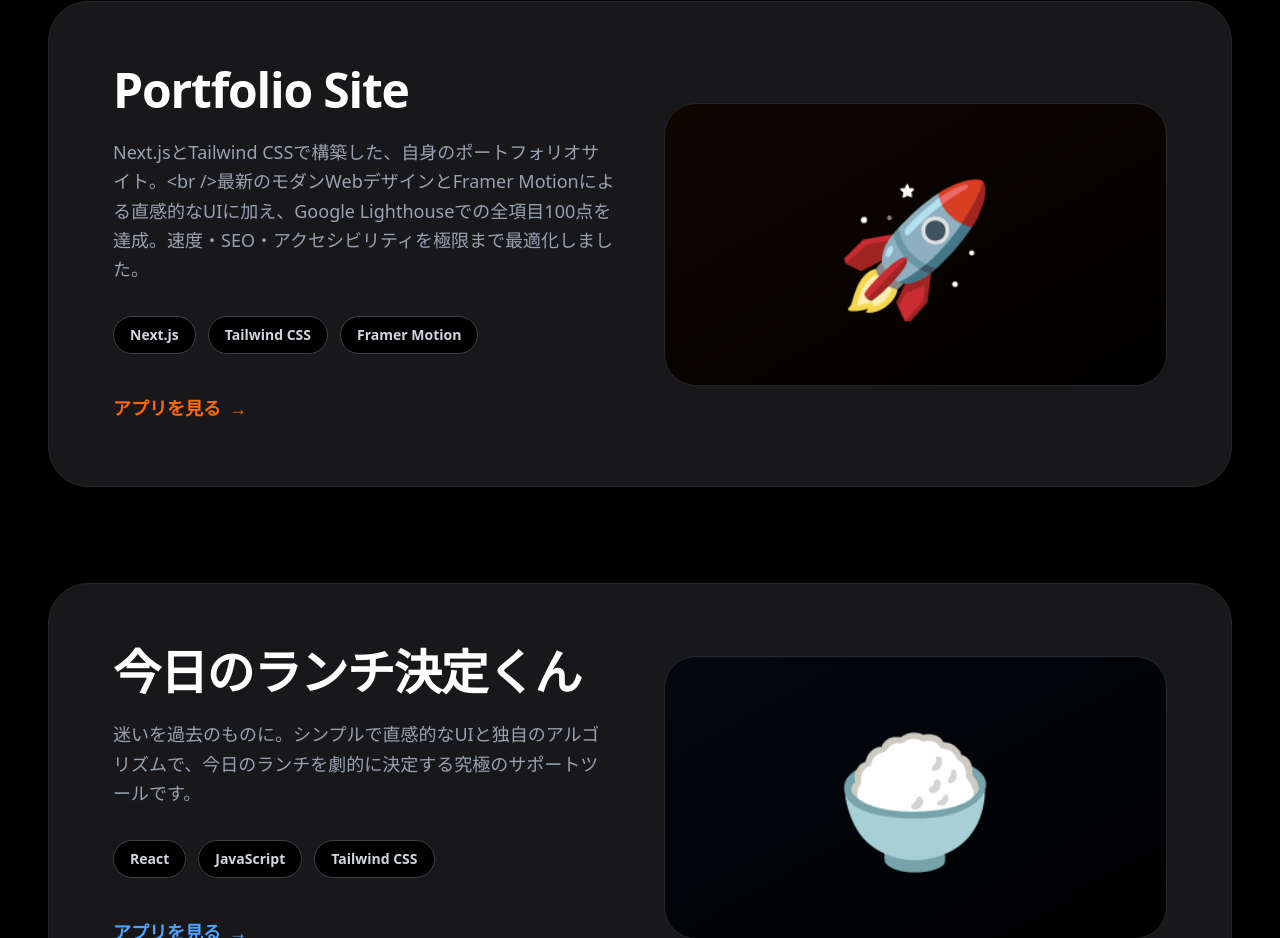
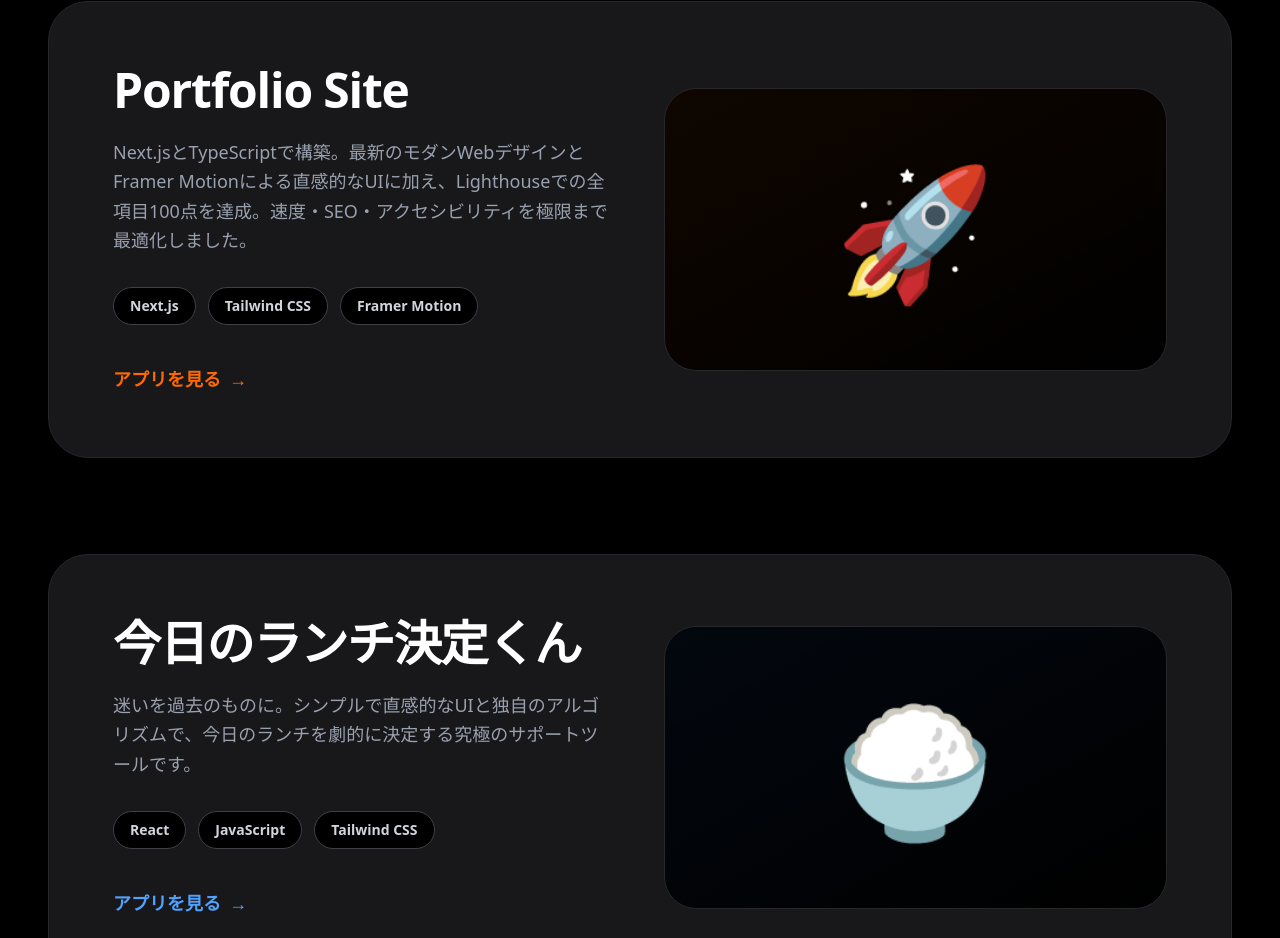
Before and after one commit to okayuharuki/haruki-nextfolio-v2, a Next.js app: page / in a window 1280 px wide. Shown: the part 4015-4953 px from the top of the page. Built offline with nearby package versions, Linux system fonts and the light colour scheme; no server answers.

Commit message:
テキスト微調整

```diff
--- a/app/_lib/data.ts
+++ b/app/_lib/data.ts
@@ -18,7 +18,7 @@ export const PROJECTS_DATA: Project[] = [
   {
     title: "Portfolio Site",
     description:
-      "Next.jsとTailwind CSSで構築した、自身のポートフォリオサイト。<br />最新のモダンWebデザインとFramer Motionによる直感的なUIに加え、Google Lighthouseでの全項目100点を達成。速度・SEO・アクセシビリティを極限まで最適化しました。",
+      "Next.jsとTypeScriptで構築。最新のモダンWebデザインとFramer Motionによる直感的なUIに加え、Lighthouseでの全項目100点を達成。速度・SEO・アクセシビリティを極限まで最適化しました。",
     icon: "🚀",
     tags: ["Next.js", "Tailwind CSS", "Framer Motion"],
     link: "#",
```
